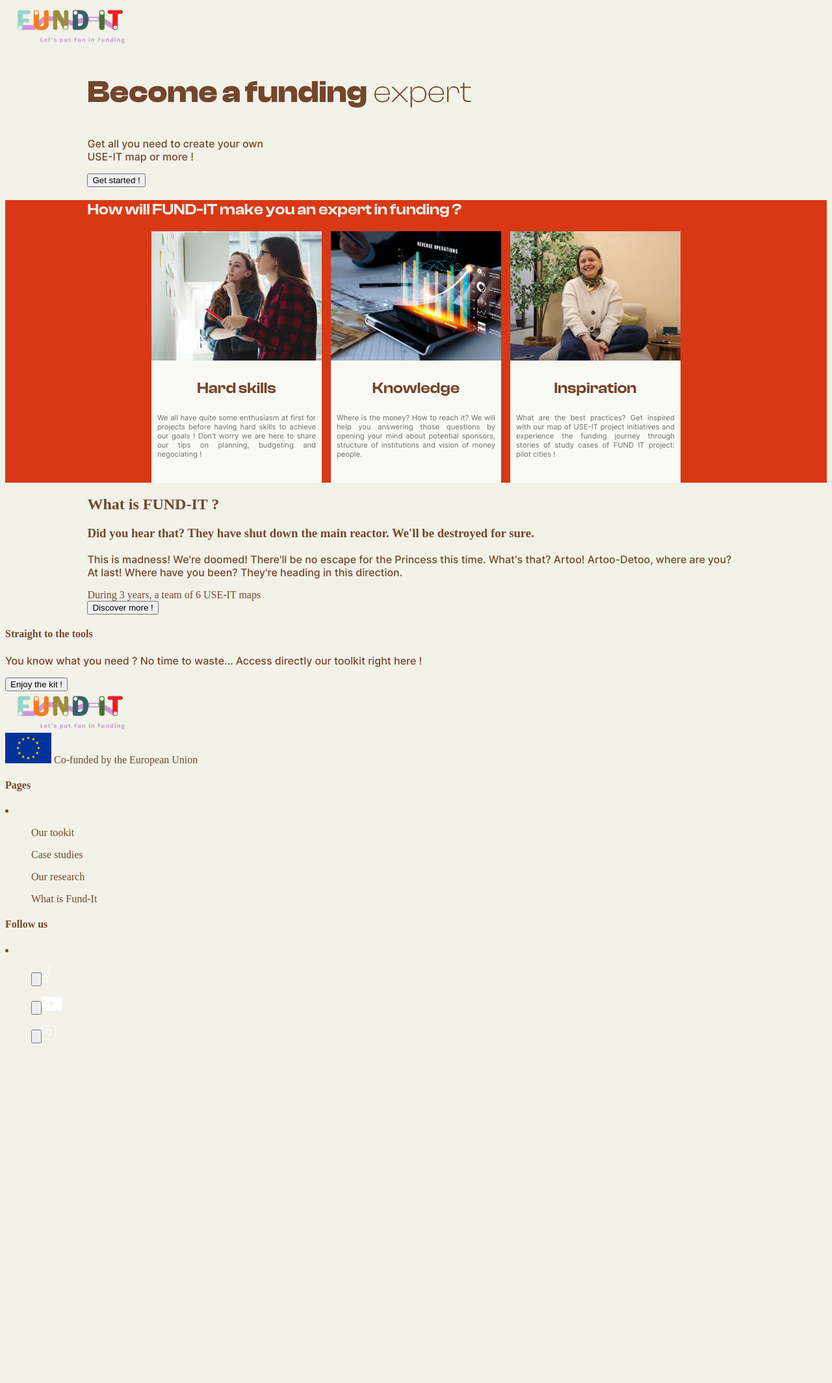
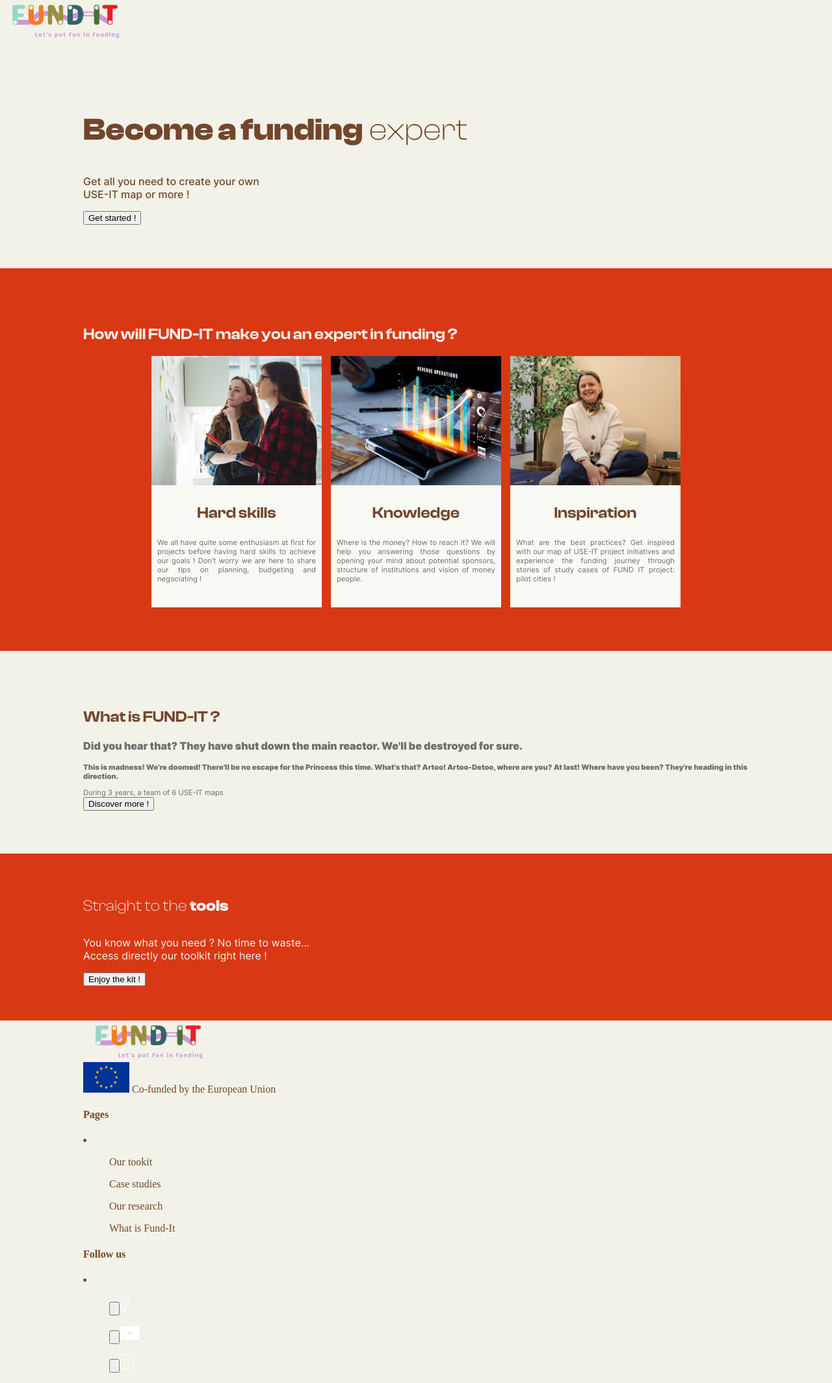
Before and after one commit to useiteurope/fund-it-website, a Jekyll site: the page built from index.html, in a window 1280 px wide. Shown: the whole page at 65% size. Built offline with Jekyll 4.4.1, drawn with Linux system fonts in a browser that asks for light colours; before the commit the page ends 1622 px from its top, so only the background shows below that.

Commit message:
💄 improve footer call to action.

```diff
--- a/_includes/footer.html
+++ b/_includes/footer.html
@@ -1,11 +1,14 @@
 <footer>
-    <div id="footer_call_to_action">
+    <div id="footer-call-to-action">
+        <div class="content">
             <h4>Straight to the <strong>tools</strong></h4>
-        <p>You know what you need ? No time to waste...
+            <p>You know what you need ? No time to waste...<br />
                 Access directly our toolkit right here !</p>
             <input type="button" value="Enjoy the kit !">
         </div>
-    <div id="footer_legals_and_pages">
+    </div>
+    <div id="footer-legals-and-pages">
+        <div class="content">
             <div id="footer_partners">
                 <div class="footer_partner">
                     <img src="assets/img/logo_fundit.png" alt="Logo FundIt" />
@@ -17,7 +20,7 @@
                         the European Union</span>
                 </div>
             </div>
-        <nav id="footer_navigation">
+            <nav id="footer-navigation">
                 <h4>Pages</h4>
                 <li>
                     <!-- TODO : iterate over real pages -->
@@ -27,16 +30,20 @@
                     <ul>What is Fund-It</ul>
                 </li>
             </nav>
-        <div id="footer_social_networks">
+            <div id="footer-social-networks">
                 <h4>Follow us</h4>
                 <li>
                     <!-- TODO : Iterate over settings to get social URLs -->
-                <ul><input type="button"><img src="assets/img/facebook_outlined.svg" alt="Facebook logo" /></input></ul>
-                <ul><input type="button"><img src="assets/img/youtube_outlined.svg" alt="Youtube logo" /></input></ul>
-                <ul><input type="button"><img src="assets/img/instagram_outlined.svg" alt="Instagram logo" /></input>
+                    <ul><input type="button"><img src="assets/img/facebook_outlined.svg" alt="Facebook logo" /></input>
+                    </ul>
+                    <ul><input type="button"><img src="assets/img/youtube_outlined.svg" alt="Youtube logo" /></input>
+                    </ul>
+                    <ul><input type="button"><img src="assets/img/instagram_outlined.svg"
+                            alt="Instagram logo" /></input>
                     </ul>
                 </li>
             </div>
         </div>
+    </div>
 
 </footer>
--- a/_sass/_colors.sass
+++ b/_sass/_colors.sass
@@ -2,6 +2,7 @@
 $on-primary-color: #F2F0EB
 
 $background-color: #f2f2e9
+$background-dark-color: #73462C
 
 $text-color: #73462C
 $text-color-light: #6D6D6D
--- a/_sass/_content.sass
+++ b/_sass/_content.sass
@@ -1,4 +1,4 @@
-#content
+.content
     width: 80%
     max-width: 1080px
     margin: auto
--- a/_sass/_global.sass
+++ b/_sass/_global.sass
@@ -5,6 +5,7 @@
     background-color: $background-color
     color: $text-color
     font: 400 $font-inter
+    margin: 0
 
 h1
     font: 300 $font-size-huge $font-clash
@@ -13,3 +14,17 @@
 
 p
     font: 500 $font-size-regular $font-inter
+
+footer
+    #footer-call-to-action
+        background-color: $primary-color
+        color: $on-primary-color
+        padding: 25pt 0 40pt 0
+
+        p
+            font: 400 $font-size-regular $font-inter
+
+        h4
+            font: 400 $font-size-big $font-clash
+            strong
+                font: 700 $font-size-big $font-clash
--- a/_sass/_home.sass
+++ b/_sass/_home.sass
@@ -1,3 +1,7 @@
+section
+    .content
+        padding: 50pt 0 50pt 0
+
 #part-2
     background-color: $primary-color
     color: $on-primary-color
@@ -42,3 +46,15 @@
             color: $text-color-light
             padding: 0pt 7pt 20pt 7pt
             text-align: justify
+
+#part-3
+    h2
+        font: 600 $font-size-big $font-clash
+    .testimony
+        color: $text-color-light
+        h3
+            font: 900 $font-size-regular $font-inter
+        p
+            font: 900 $font-size-small $font-inter
+        .caption
+            font: 400 $font-size-small $font-inter
--- a/index.html
+++ b/index.html
@@ -4,14 +4,14 @@
 ---
 
 <section id="part-1">
-  <div id="content">
+  <div class="content">
     <h1><strong>Become a funding</strong> expert</h1>
     <p>Get all you need to create your own<br />USE-IT map or more !</p>
     <button type="button">Get started !</button>
   </div>
 </section>
 <section id="part-2">
-  <div id="content">
+  <div class="content">
     <h2>How will FUND-IT make you an expert in funding ?</h2>
 
     <div class="items">
@@ -41,7 +41,7 @@
   </div>
 </section>
 <section id="part-3">
-  <div id="content">
+  <div class="content">
 
     <h2>What is FUND-IT ?</h2>
 
@@ -50,7 +50,7 @@
       <p>This is madness! We're doomed! There'll be no escape for the Princess this time. What's that? Artoo!
         Artoo-Detoo,
         where are you? At last! Where have you been? They're heading in this direction.</p>
-      <caption>During 3 years, a team of 6 USE-IT maps</caption>
+      <div class="caption">During 3 years, a team of 6 USE-IT maps</div>
     </div>
 
     <button>Discover more !</button>
```
Lines whose indentation alone changed are shown as unchanged.
